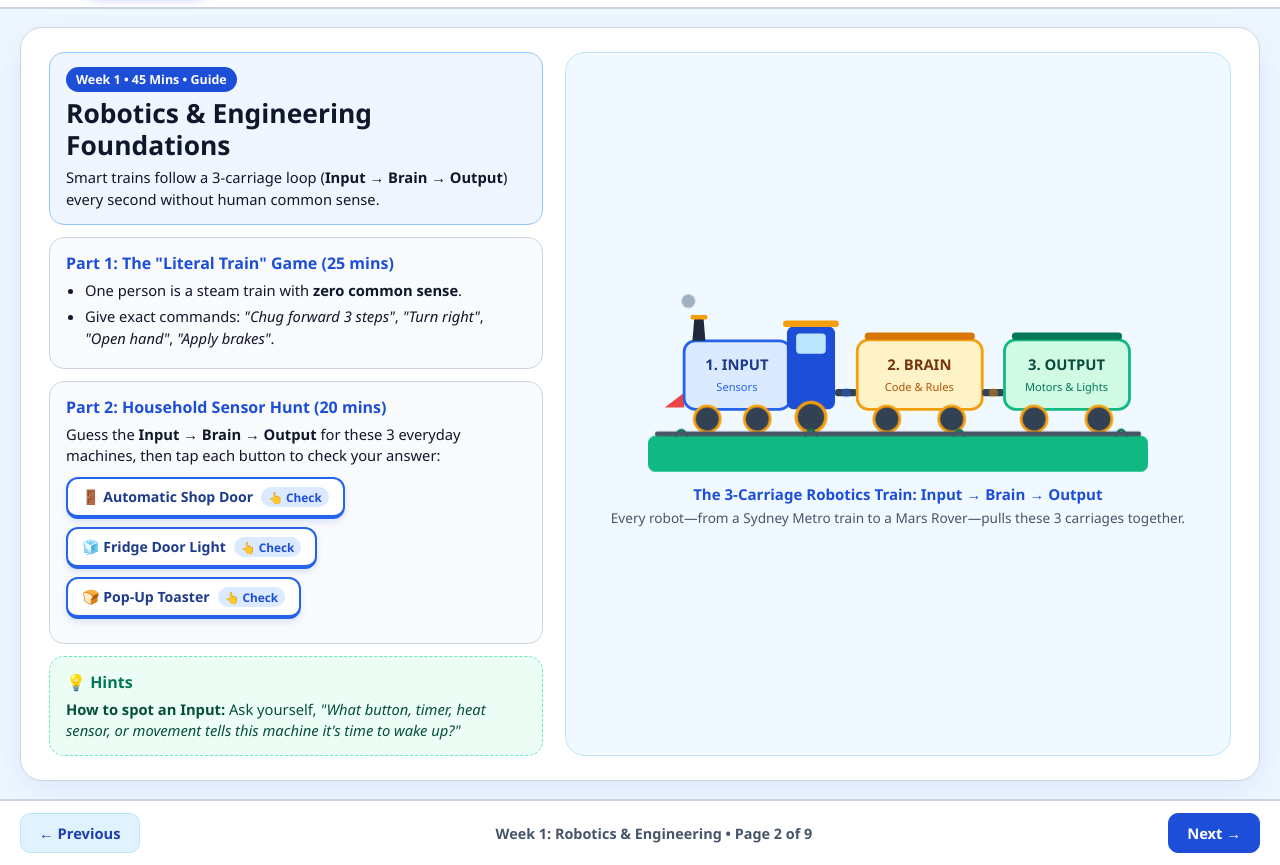
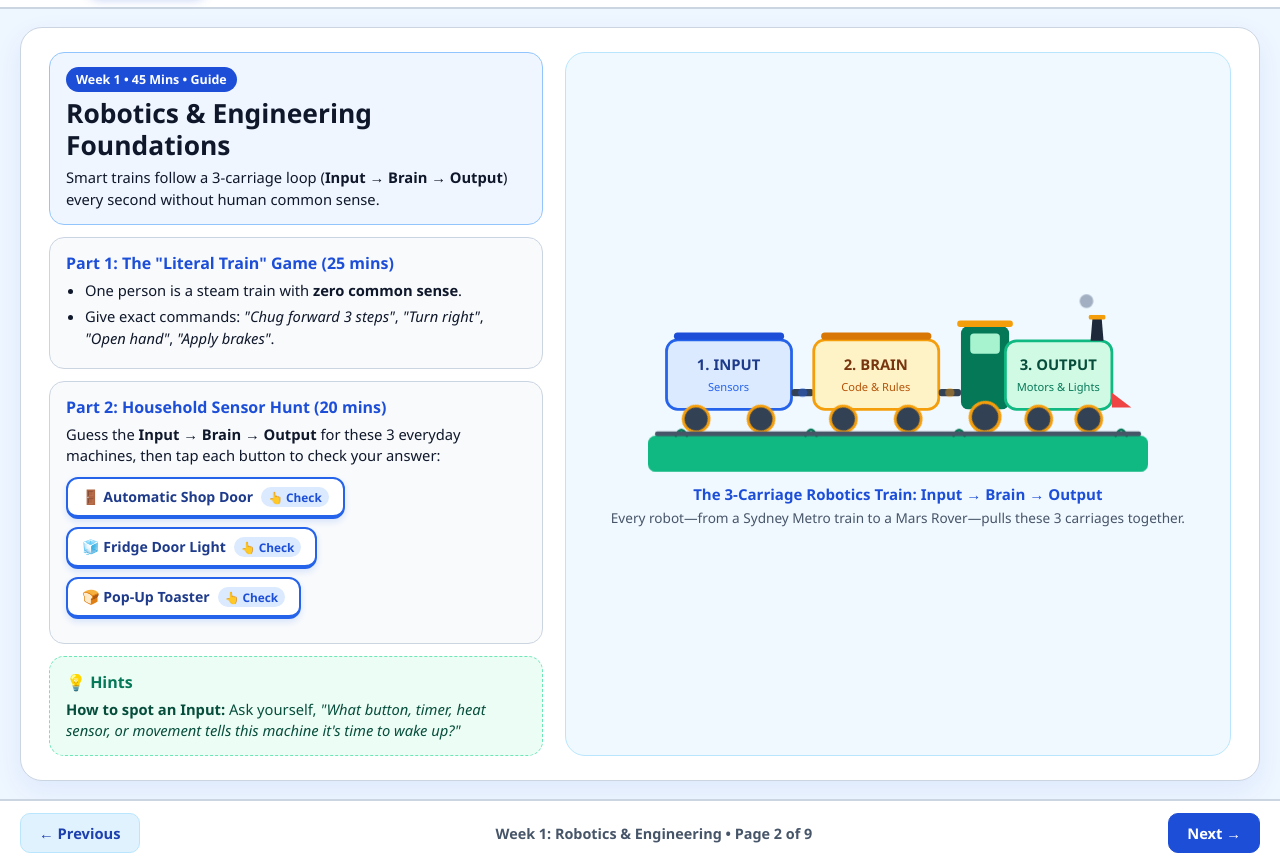
Before and after one commit to digital-projects-lb/railway-robotics-academy, a plain HTML site: page index.html in a window 1280 px wide. Both pictures are taken after a click on the button "Wk 1: Robotics". Shown: the part 79-944 px from the top of the page. Drawn offline with Linux system fonts and the light colour scheme.

Commit message:
svg updates

```diff
--- a/index.html
+++ b/index.html
@@ -466,74 +466,48 @@
             <svg
               viewBox="0 0 540 205"
               style="max-width: 500px"
-              aria-label="Three-carriage Robotics Train reading Input, Brain, and Output from left to right on green grass"
+              aria-label="Right-facing three-carriage Robotics Train showing Input, Brain, and Output from left to right on green grass"
             >
-              <!-- Steam rising from front locomotive chimney (left side) -->
+              <!-- Steam rising from front locomotive chimney (right side) -->
               <circle
-                cx="55"
+                cx="485"
                 cy="36"
                 r="8"
                 fill="#94a3b8"
                 class="chimney-steam-1"
-                style="transform-origin: 55px 36px"
+                style="transform-origin: 485px 36px"
               />
               <circle
-                cx="55"
+                cx="485"
                 cy="36"
                 r="11"
                 fill="#cbd5e1"
                 class="chimney-steam-2"
-                style="transform-origin: 55px 36px"
+                style="transform-origin: 485px 36px"
               />
 
               <g class="train-chug">
-                <!-- ENGINE 1 (Left/Front): 1. INPUT -->
-                <polygon points="39,122 18,138 39,138" fill="#ef4444" />
+                <!-- CARRIAGE 1 (Left/Rear): 1. INPUT -->
                 <rect
-                  x="39"
-                  y="66"
-                  width="115"
-                  height="74"
+                  x="20"
+                  y="65"
+                  width="135"
+                  height="75"
                   rx="12"
                   fill="#dbeafe"
                   stroke="#2563eb"
                   stroke-width="3"
                 />
-                <polygon points="62,66 48,66 50,42 60,42" fill="#1e293b" />
                 <rect
-                  x="46"
-                  y="38"
-                  width="18"
-                  height="5"
-                  rx="2"
-                  fill="#f59e0b"
-                />
-                <rect
-                  x="150"
-                  y="50"
-                  width="52"
-                  height="90"
-                  rx="8"
+                  x="28"
+                  y="57"
+                  width="119"
+                  height="8"
+                  rx="4"
                   fill="#1d4ed8"
                 />
-                <rect
-                  x="146"
-                  y="44"
-                  width="60"
-                  height="7"
-                  rx="3"
-                  fill="#f59e0b"
-                />
-                <rect
-                  x="160"
-                  y="58"
-                  width="32"
-                  height="22"
-                  rx="4"
-                  fill="#bae6fd"
-                />
                 <text
-                  x="96"
+                  x="87"
                   y="98"
                   text-anchor="middle"
                   font-weight="bold"
@@ -543,7 +517,7 @@
                   1. INPUT
                 </text>
                 <text
-                  x="96"
+                  x="87"
                   y="120"
                   text-anchor="middle"
                   fill="#2563eb"
@@ -554,7 +528,7 @@
 
                 <!-- Coupling Bar 1 -->
                 <rect
-                  x="202"
+                  x="155"
                   y="118"
                   width="24"
                   height="8"
@@ -562,7 +536,7 @@
                   fill="#334155"
                 />
                 <circle
-                  cx="214"
+                  cx="167"
                   cy="122"
                   r="5"
                   fill="#2563eb"
@@ -571,7 +545,7 @@
 
                 <!-- CARRIAGE 2 (Middle): 2. BRAIN -->
                 <rect
-                  x="226"
+                  x="179"
                   y="65"
                   width="135"
                   height="75"
@@ -581,7 +555,7 @@
                   stroke-width="3"
                 />
                 <rect
-                  x="234"
+                  x="187"
                   y="57"
                   width="119"
                   height="8"
@@ -589,7 +563,7 @@
                   fill="#d97706"
                 />
                 <text
-                  x="293"
+                  x="246"
                   y="98"
                   text-anchor="middle"
                   font-weight="bold"
@@ -599,7 +573,7 @@
                   2. BRAIN
                 </text>
                 <text
-                  x="293"
+                  x="246"
                   y="120"
                   text-anchor="middle"
                   fill="#b45309"
@@ -610,7 +584,7 @@
 
                 <!-- Coupling Bar 2 -->
                 <rect
-                  x="361"
+                  x="314"
                   y="118"
                   width="24"
                   height="8"
@@ -618,34 +592,60 @@
                   fill="#334155"
                 />
                 <circle
-                  cx="373"
+                  cx="326"
                   cy="122"
                   r="5"
                   fill="#f59e0b"
                   class="signal-flash"
                 />
 
-                <!-- CARRIAGE 3 (Right): 3. OUTPUT -->
+                <!-- ENGINE (Right/Front): 3. OUTPUT -->
                 <rect
-                  x="385"
-                  y="65"
-                  width="135"
-                  height="75"
+                  x="338"
+                  y="50"
+                  width="52"
+                  height="90"
+                  rx="8"
+                  fill="#047857"
+                />
+                <rect
+                  x="334"
+                  y="44"
+                  width="60"
+                  height="7"
+                  rx="3"
+                  fill="#f59e0b"
+                />
+                <rect
+                  x="348"
+                  y="58"
+                  width="32"
+                  height="22"
+                  rx="4"
+                  fill="#a7f3d0"
+                />
+                <rect
+                  x="386"
+                  y="66"
+                  width="115"
+                  height="74"
                   rx="12"
                   fill="#d1fae5"
                   stroke="#10b981"
                   stroke-width="3"
                 />
+                <polygon points="478,66 492,66 490,42 480,42" fill="#1e293b" />
                 <rect
-                  x="393"
-                  y="57"
-                  width="119"
-                  height="8"
-                  rx="4"
-                  fill="#047857"
-                />
+                  x="476"
+                  y="38"
+                  width="18"
+                  height="5"
+                  rx="2"
+                  fill="#f59e0b"
+                />
+                <polygon points="501,122 522,138 501,138" fill="#ef4444" />
                 <text
-                  x="452"
+                  x="443"
                   y="98"
                   text-anchor="middle"
                   font-weight="bold"
@@ -655,7 +655,7 @@
                   3. OUTPUT
                 </text>
                 <text
-                  x="452"
+                  x="443"
                   y="120"
                   text-anchor="middle"
                   fill="#047857"
@@ -668,7 +668,7 @@
               <!-- Spinning Wheels under all 3 Carriages -->
               <g class="wheel-spin">
                 <circle
-                  cx="64"
+                  cx="52"
                   cy="148"
                   r="14"
                   fill="#334155"
@@ -678,7 +678,7 @@
               </g>
               <g class="wheel-spin">
                 <circle
-                  cx="118"
+                  cx="122"
                   cy="148"
                   r="14"
                   fill="#334155"
@@ -688,7 +688,27 @@
               </g>
               <g class="wheel-spin">
                 <circle
-                  cx="176"
+                  cx="211"
+                  cy="148"
+                  r="14"
+                  fill="#334155"
+                  stroke="#f59e0b"
+                  stroke-width="3"
+                />
+              </g>
+              <g class="wheel-spin">
+                <circle
+                  cx="281"
+                  cy="148"
+                  r="14"
+                  fill="#334155"
+                  stroke="#f59e0b"
+                  stroke-width="3"
+                />
+              </g>
+              <g class="wheel-spin">
+                <circle
+                  cx="364"
                   cy="146"
                   r="16"
                   fill="#334155"
@@ -698,7 +718,7 @@
               </g>
               <g class="wheel-spin">
                 <circle
-                  cx="258"
+                  cx="422"
                   cy="148"
                   r="14"
                   fill="#334155"
@@ -708,27 +728,7 @@
               </g>
               <g class="wheel-spin">
                 <circle
-                  cx="328"
-                  cy="148"
-                  r="14"
-                  fill="#334155"
-                  stroke="#f59e0b"
-                  stroke-width="3"
-                />
-              </g>
-              <g class="wheel-spin">
-                <circle
-                  cx="417"
-                  cy="148"
-                  r="14"
-                  fill="#334155"
-                  stroke="#f59e0b"
-                  stroke-width="3"
-                />
-              </g>
-              <g class="wheel-spin">
-                <circle
-                  cx="487"
+                  cx="476"
                   cy="148"
                   r="14"
                   fill="#334155"
```
